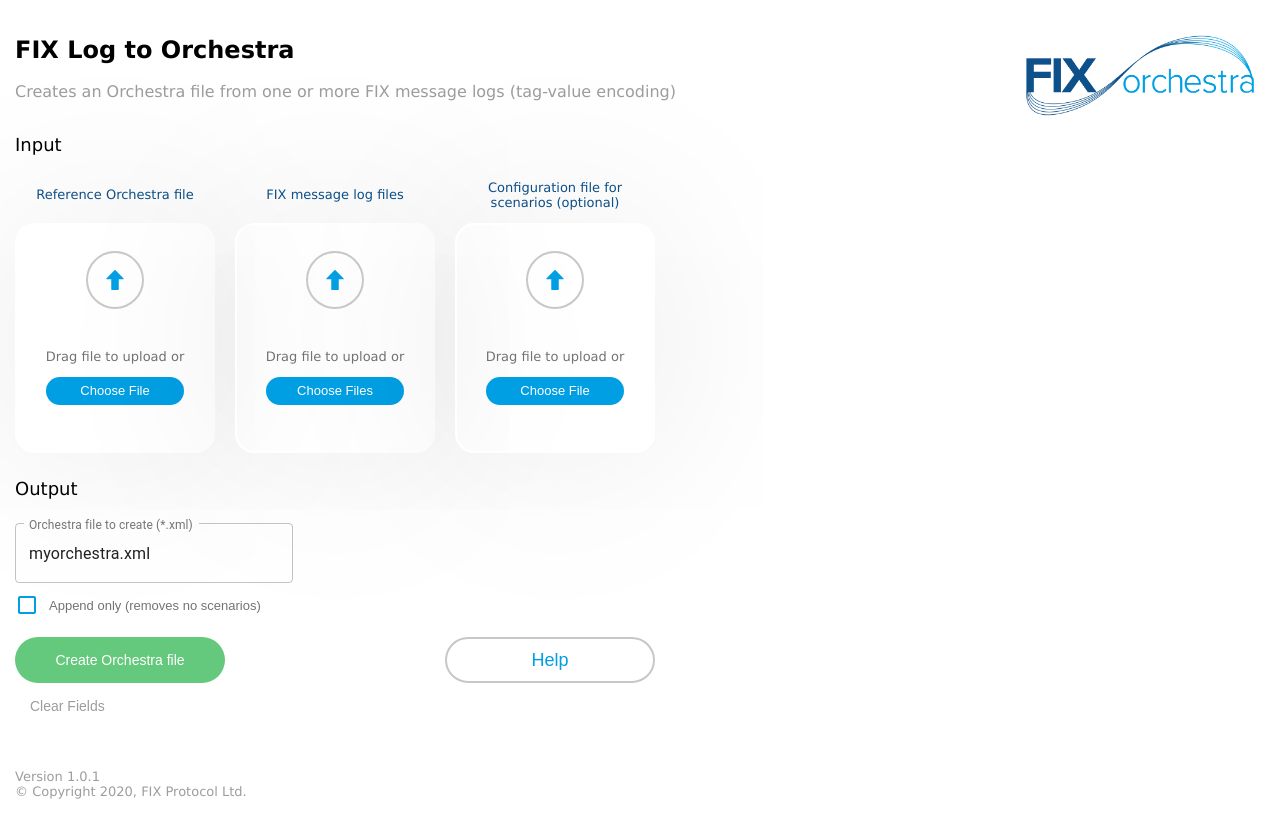
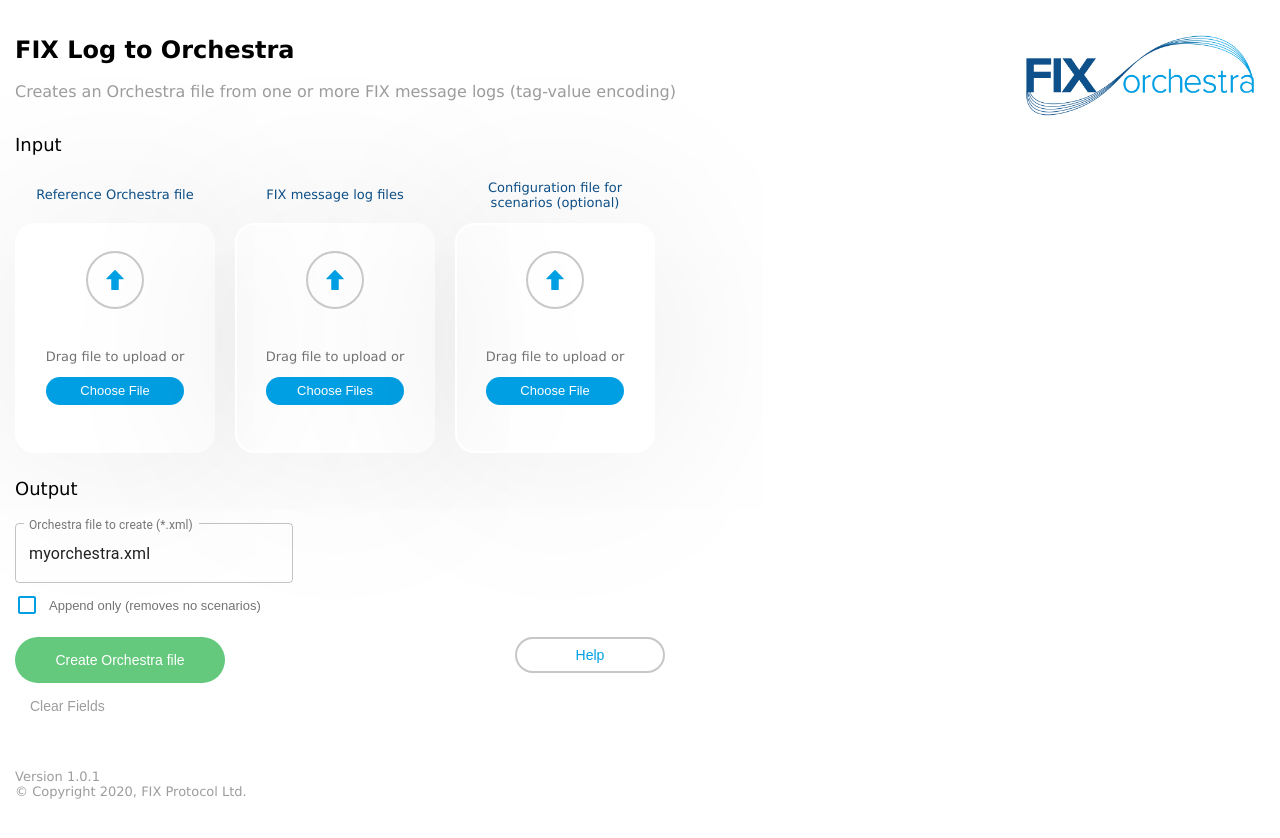
Before and after one commit to FIXTradingCommunity/fix-log-to-orchestra, a React (Create React App) app: page / in a window 1280 px wide. Built offline with nearby package versions, Linux system fonts and the light colour scheme.

Commit message:
LOG-98: Update help button so it links out to the help page

```diff
--- a/src/components/App.tsx
+++ b/src/components/App.tsx
@@ -16,7 +16,6 @@
 import Utility from '../lib/utility';
 import './app.css';
 import FileInput from './FileInput/FileInput';
-import Help from "./Help/Help";
 import ProgressBar from './ProgressBar/ProgressBar';
 import ResultsPage from './ResultsPage/ResultsPage';
 
@@ -57,7 +56,6 @@
     orchestraFileNameError: "",
     referenceFileError: "",
     showAlerts: false,
-    showHelp: false,
     downloadHref: "",
     downloadUrl: "",
     creatingFile: false,
@@ -194,13 +192,19 @@
                     </a>
               }
               { (this.state.results && this.state.downloadHref) && <button className="clearFieldsButton showResultsButton" onClick={this.openResults}>Show Results</button> }
-              <button type="button" className="helpButton" onClick={() => this.setState({ showHelp: !this.state.showHelp })}>Help</button>
+              <a
+                className="redirectButton"
+                href="http://fixprotocol.io/orchestratools/log2orchestra/v1.0/configuration-help.html"
+                rel="noreferrer noopener"
+                target="_blank"
+              >
+                Help
+              </a>
             </div>
             <ProgressBar ref={this.setOutputFileBarRef as () => {}} />
             <button className="clearFieldsButton" onClick={this.handleClearFields.bind(this)}>Clear Fields</button>
             <output id="output"></output>
           </div>
-          {this.state.showHelp && !this.state.showAlerts && <Help />}
         </div>
         <footer className="container">
           <p>Version {version}</p>
--- a/src/components/app.css
+++ b/src/components/app.css
@@ -194,6 +194,7 @@
     width: 100%;
     display: flex;
     justify-content: space-between;
+    margin-top: 20px;
 }
 
 .submitButton {
@@ -208,7 +209,6 @@
     color: #FFFFFF;
     font-weight: 500;
     font-size: 14px;
-    margin-top: 20px;
     cursor: pointer;
     text-align: center;
 }
@@ -225,20 +225,19 @@
     background-color: #006c9a;
 }
 
-.helpButton {
+.redirectButton {
     background: none;
-    margin: 0;
+    margin: 0 10px;
+    padding-top: 8px;
+    height: 36px;
+    width: 150px;
     border: 2px solid #c7c7c7;
-    height: 46px;
-    min-width: 210px;
     border-radius: 23px;
     color: #009FE3;
     font-weight: 500;
-    font-size: 18px;
-    margin-top: 20px;
-    margin-left: 20px;
-    margin-right: 20px;
+    font-size: 14px;
     cursor: pointer;
+    text-align: center;
 }
 
 .errorContainer {
```
